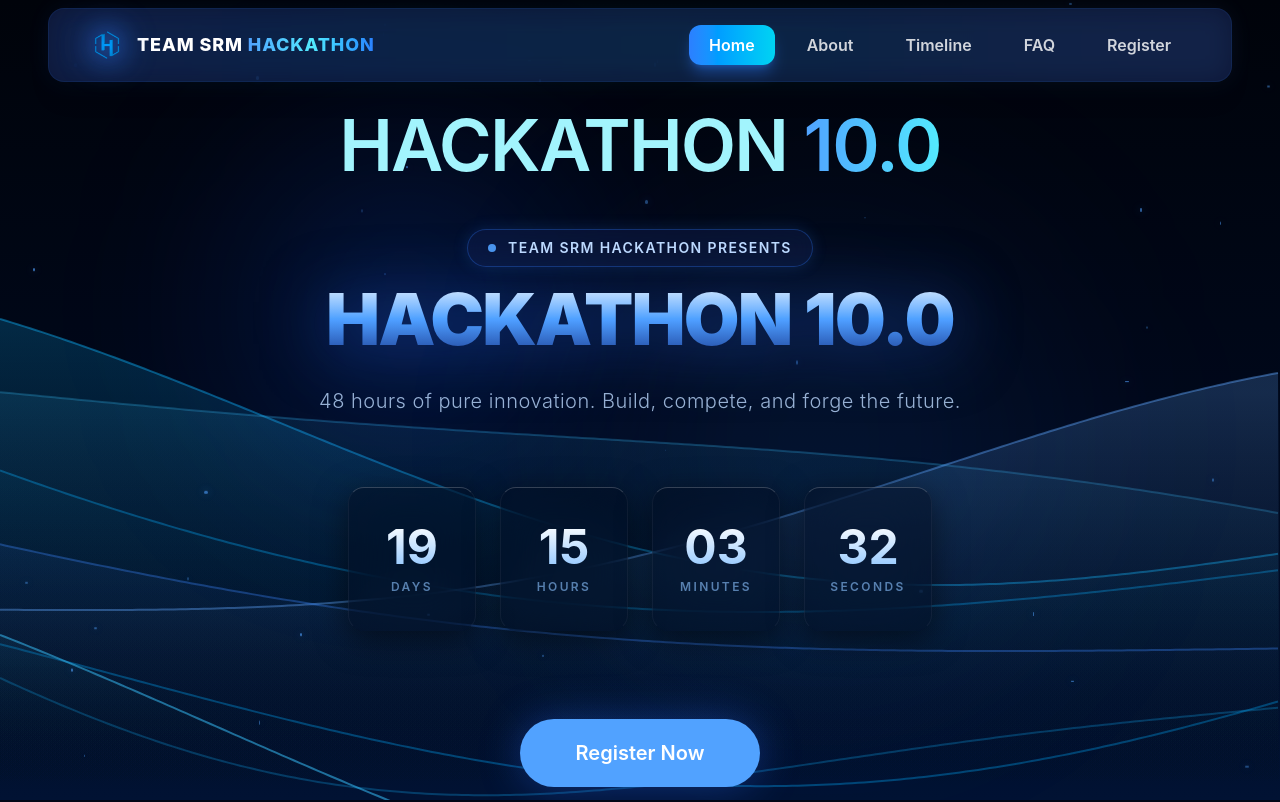
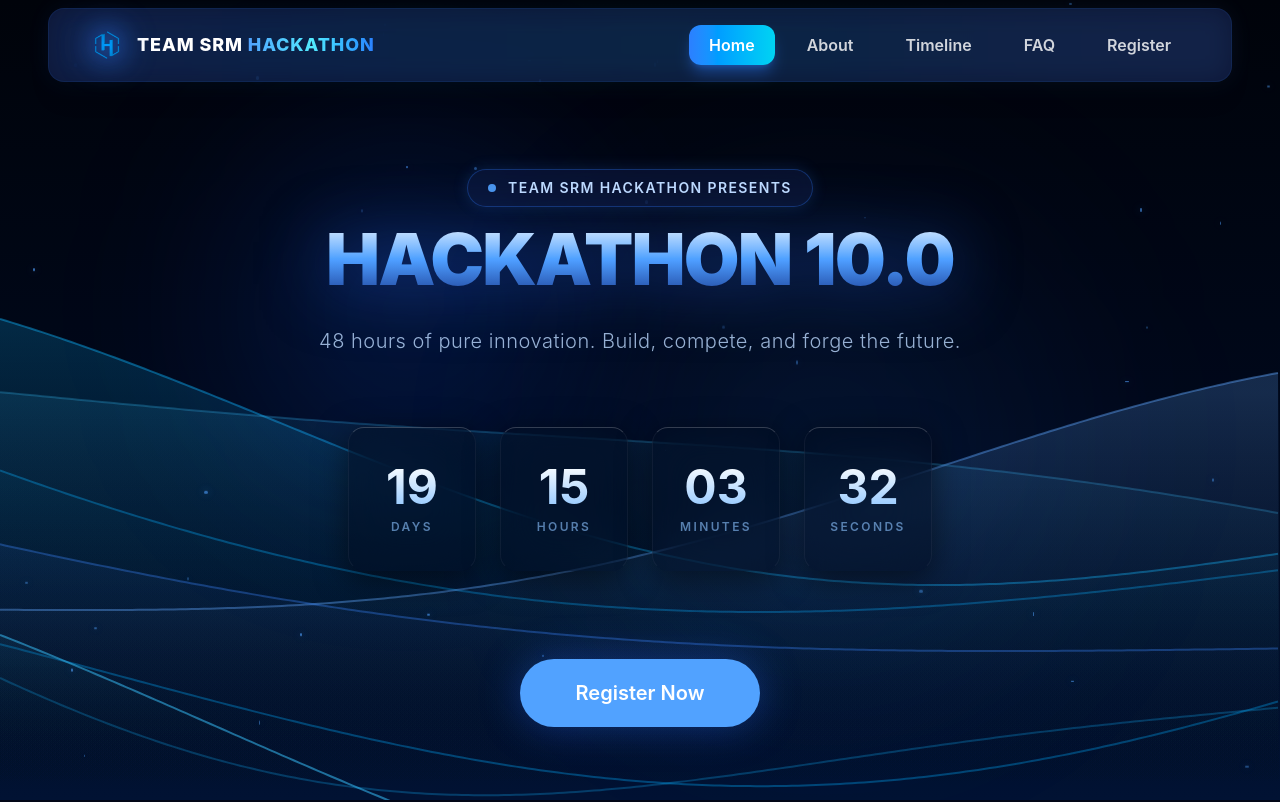
Before and after one commit to RohanAM6606/Hackathon-10.0, a React (Vite) app: page / in a window 1280 px wide. Shown: the top 802 px of the page. Built offline with nearby package versions, Linux system fonts and the light colour scheme.

Commit message:
feat: redesign hero section with animated waves and gradient effects

```diff
--- a/src/components/Hero/HeroSection.jsx
+++ b/src/components/Hero/HeroSection.jsx
@@ -62,13 +62,7 @@
 
       <div className="relative z-10 flex flex-col items-center justify-center text-center px-4 md:px-6 min-h-[calc(100vh-96px)] space-y-12">
 
-        {/* TITLE */}
-        <h1 className="text-5xl md:text-7xl font-semibold tracking-tight text-cyan-200 to-cyan-800">
-          HACKATHON{" "}
-          <span className="bg-gradient-to-r from-blue-400 to-cyan-300 bg-clip-text text-transparent">
-            10.0
-          </span>
-        </h1>
+
         <div className="flex flex-col items-center space-y-4">
 
           <div className="inline-flex items-center gap-3 px-5 py-2 rounded-full bg-blue-950/40 border border-blue-500/30 backdrop-blur-md shadow-[0_0_15px_rgba(59,130,246,0.2)]">
```
